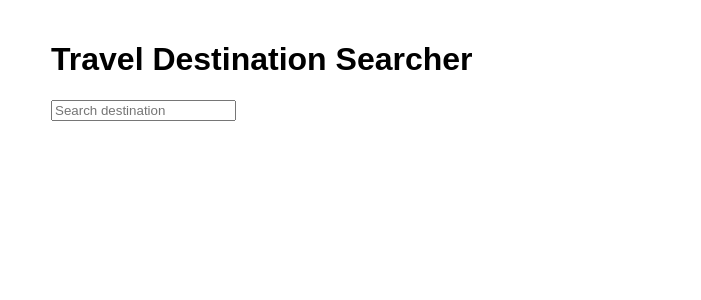
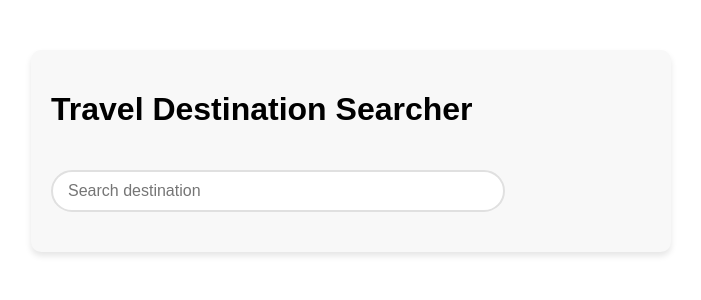
Before and after one commit to andre26z/travel-destinations, a React (Create React App) app: page / in a window 1280 px wide. Shown: the top 300 px of the page, without its empty margins (289-990 px from the left). Built offline with nearby package versions, Linux system fonts and the light colour scheme.

Commit message:
style and minor fixes

```diff
--- a/src/App.css
+++ b/src/App.css
@@ -1,10 +1,58 @@
 .App {
-  font-family: Arial, sans-serif;
   max-width: 600px;
-  margin: 0 auto;
+  margin: 50px auto;
+  font-family: 'Arial', sans-serif;
   padding: 20px;
+  background-color: #F8F8F8;
+  border-radius: 10px;
+  box-shadow: 0px 4px 6px rgba(0, 0, 0, 0.1);
+}
+input[type="text"] {
+  width: 70%;
+  padding: 10px 15px;
+  margin: 20px 0;
+  border: 2px solid #E0E0E0;
+  border-radius: 25px;
+  font-size: 16px;
+}
+.absolute {
+  max-height: 150px;
+  overflow-y: auto;
+}
+h2 {
+  font-size: 24px;
+  margin-top: 40px;
+  color: #333;
 }
 
+p {
+  font-size: 16px;
+  color: #555;
+  margin: 10px 0;
+}
+
+p > strong {
+  color: #333;
+}
+button {
+  display: inline-block;
+  margin: 5px 5px;
+  padding: 8px 12px;
+  background-color: #635DFF;
+  color: white;
+  border: none;
+  border-radius: 25px;
+  transition: background-color 0.3s ease;
+}
+
+button:hover {
+  background-color: #524CDC;
+}
+
+
+.absolute div:hover {
+  background-color: #E1E1E1;
+}
 .destination-info {
   border: 1px solid #e0e0e0;
   padding: 20px;
--- a/src/App.tsx
+++ b/src/App.tsx
@@ -1,5 +1,4 @@
 import React, { useState } from "react";
-import { Combobox } from '@headlessui/react'
 import './App.css';
 import { searchDestinations, getDestinationDetails, Destination } from "./fake-api";
 const cachedResults: Record<string, Destination[]> = {};
@@ -117,6 +116,7 @@ function App() {
             >
               {option.name}
             </div>
+
             ))}
           </div>
         )}
```
Lines whose indentation alone changed are shown as unchanged.
